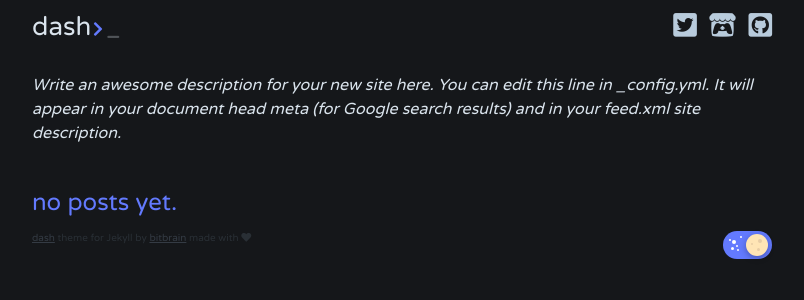
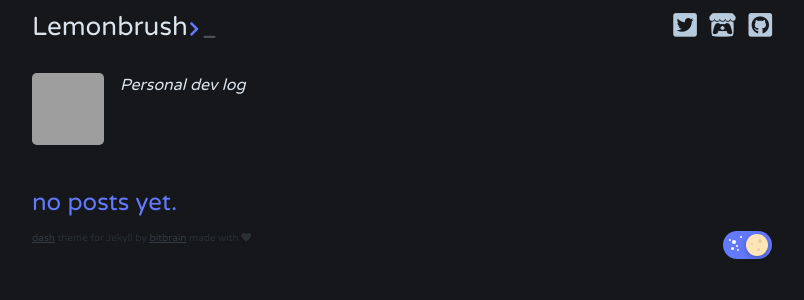
Before and after one commit to Lemonbrush/Lemonbrush.github.io, a Jekyll site: the page built from index.markdown, in a window 1280 px wide. Shown: the top 300 px of the page, without its empty margins (238-1042 px from the left). Built offline with Jekyll 4.4.1, drawn with Linux system fonts in a browser that asks for light colours; nearby versions of some CDN libraries; the list of posts is cut into pages by our own code; grey boxes are pictures that could not be loaded.

Commit message:
update config data

```diff
--- a/Gemfile
+++ b/Gemfile
@@ -18,3 +18,4 @@ gem "http_parser.rb", "~> 0.6.0", :platforms => [:jruby]
 
 gem 'jekyll-seo-tag'
 gem 'jekyll-paginate'
+gem 'jekyll-tagging'
--- a/_config.yml
+++ b/_config.yml
@@ -1,10 +1,8 @@
-title: dash
-author: GitHub User
-email: miguel-gonzalez@gmx.de
-description: > # this means to ignore newlines until "show_exerpts:"
-  Write an awesome description for your new site here. You can edit this
-  line in _config.yml. It will appear in your document head meta (for
-  Google search results) and in your feed.xml site description.
+title: Lemonbrush
+author: Lemonbrush
+email: aa_rubtsov@mail.ru
+description: >
+    Personal dev log
 show_excerpts: false # set to true to show excerpts on the homepage
 
 paginate: 1
@@ -47,8 +45,8 @@ dash:
   rtl: false
 
   # Replaces the default avatar provider (gravatar)
-  #avatar_source: github
-  #github_username: bitbrain
+  avatar_source: github
+  github_username: Lemonbrush
   #avatar_source: local
   #avatar_path: /assets/avatar.png
 
@@ -58,3 +56,4 @@ plugins:
  - jekyll-feed
  - jekyll-seo-tag
  - jekyll-paginate
+ - jekyll/tagging
```
Also changed, not shown: Gemfile.lock.
